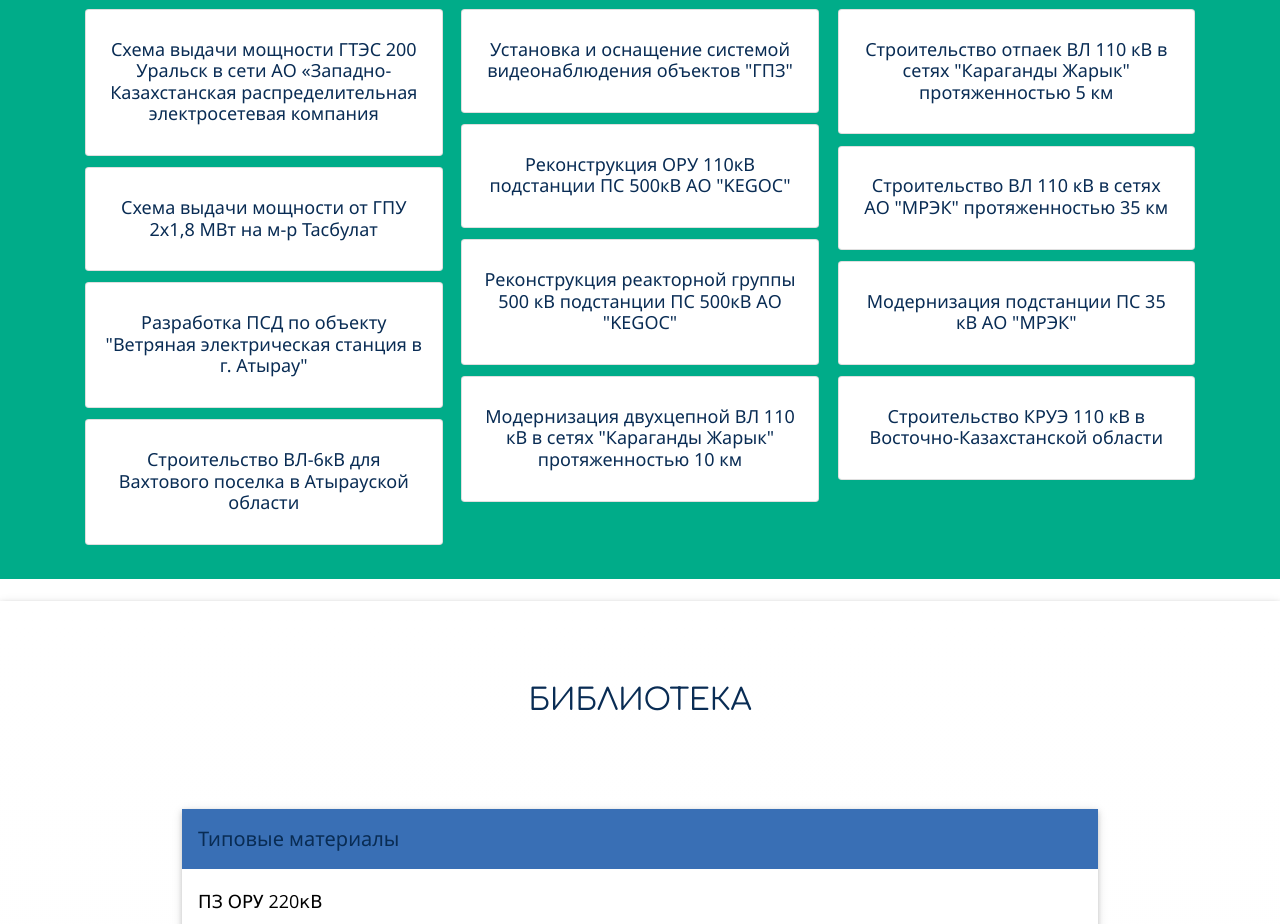
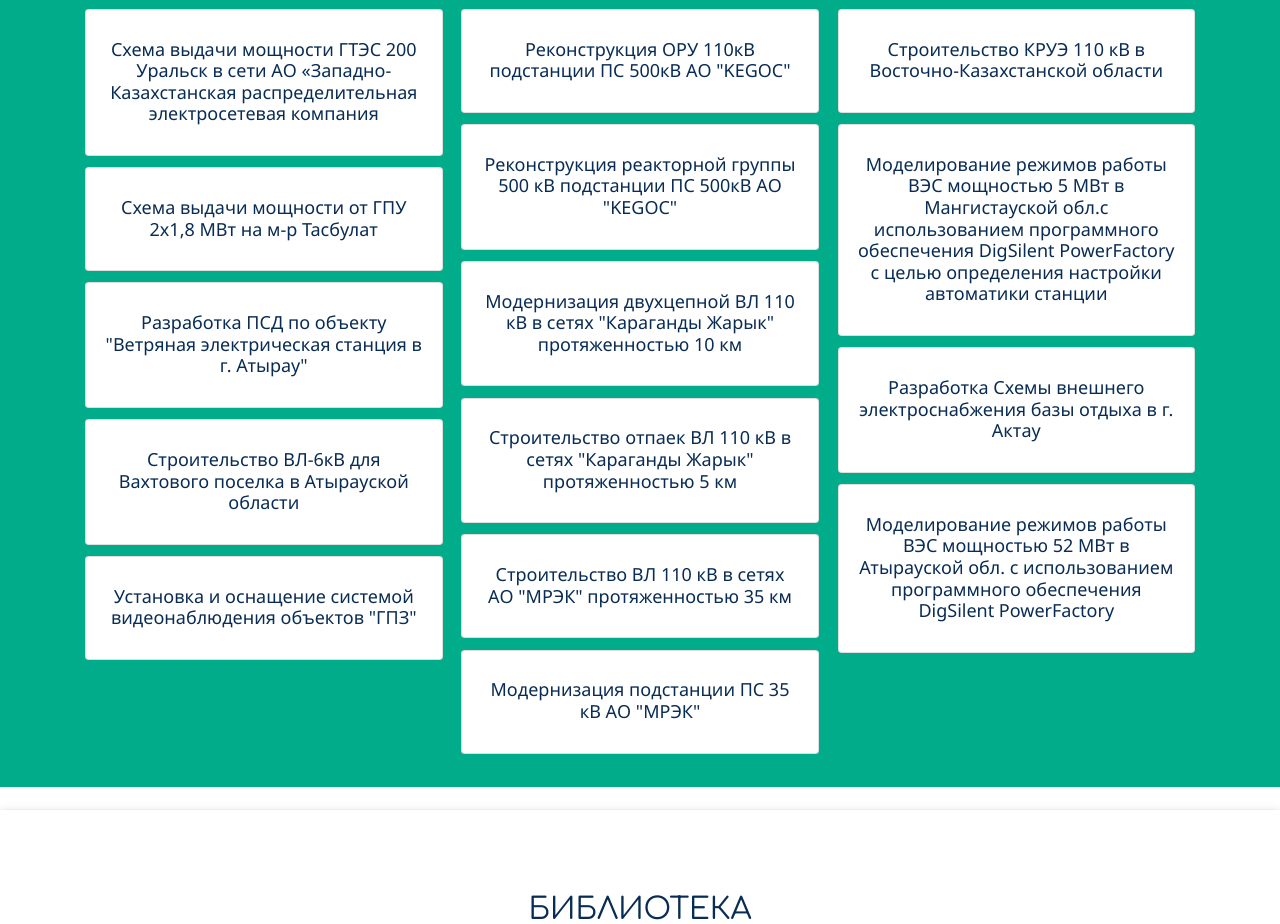
Before and after one commit to almazkun/enrgdotkz, a plain HTML site: page index.html in a window 1280 px wide. Shown: the part 3000-3924 px from the top of the page. Drawn offline with nearby package versions, Linux system fonts and the light colour scheme.

Commit message:
Adding Works done

```diff
--- a/index.html
+++ b/index.html
@@ -473,6 +473,24 @@
                     </div>
                 </div>
 
+                <div class="card text-center">
+                    <div class="card-body">
+                        <h5 class="card-title">Моделирование режимов работы ВЭС мощностью 5 МВт в Мангистауской обл.с использованием программного обеспечения DigSilent PowerFactory с целью определения настройки автоматики станции</h5>
+                    </div>
+                </div>
+
+                <div class="card text-center">
+                    <div class="card-body">
+                        <h5 class="card-title">Разработка Схемы внешнего электроснабжения базы отдыха в г. Актау</h5>
+                    </div>
+                </div>
+
+                <div class="card text-center">
+                    <div class="card-body">
+                        <h5 class="card-title">Моделирование режимов работы ВЭС мощностью 52 МВт в Атырауской обл. с использованием программного обеспечения DigSilent PowerFactory</h5>
+                    </div>
+                </div>
+
             </div>
         </div>
     </div>
```
